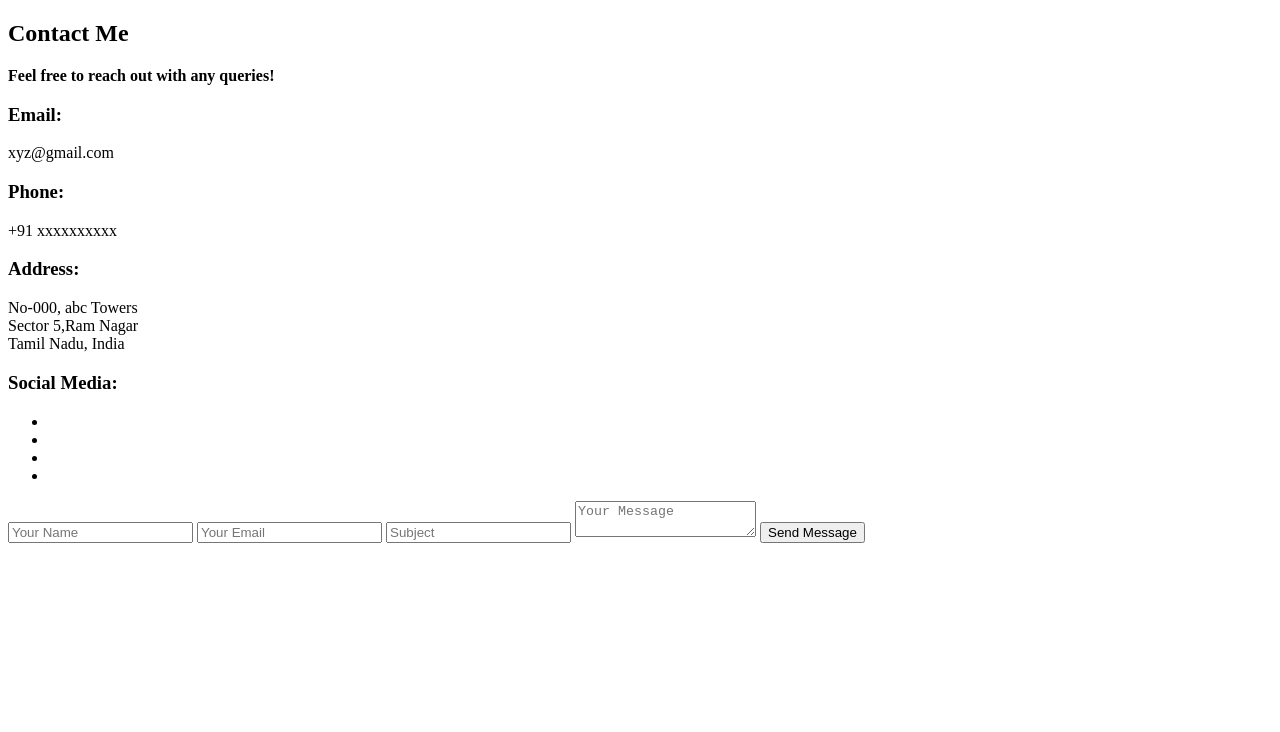
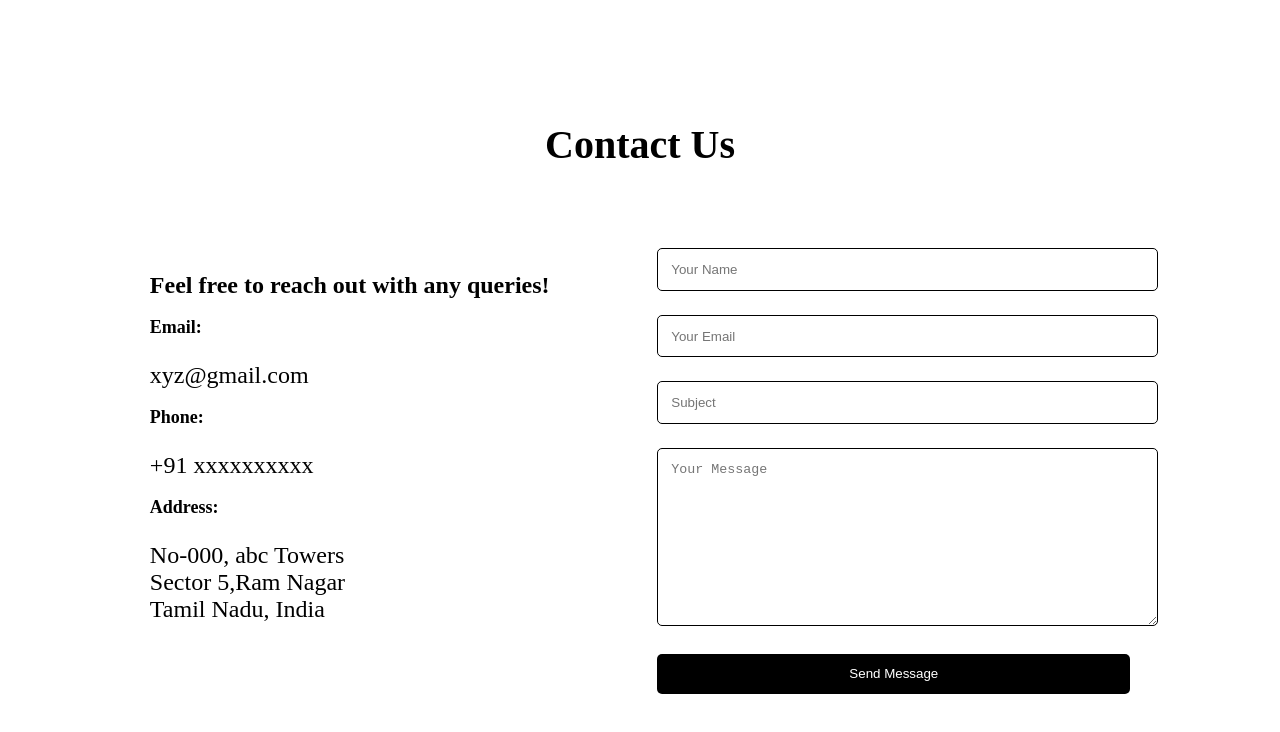
Before and after one commit to 22BDS0082/food-ordering-website, a plain HTML site: page contact.html in a window 1280 px wide. Drawn offline with Linux system fonts and the light colour scheme.

Commit message:
fix: fix errors in contact page

```diff
--- a/contact.css
+++ b/contact.css
@@ -4,11 +4,12 @@
     align-items: center;
     flex-direction: column;
     padding: 5rem 9%;
-    background-color: white;
+    background-color: #fff;
+    color: #000;
 }
 
 .contact h2 {
-    color: black;
+    color: #000;
     font-size: 2.5rem;
     margin-bottom: 3rem;
 }
@@ -38,9 +39,9 @@
     margin-bottom: 1.5rem;
     padding: 0.8rem;
     border-radius: 5px;
-    border: 1px solid black;
-    background-color: black;
-    color: white;
+    border: 1px solid #000;
+    background-color: #fff;
+    color: #000;
     text-transform: none;
 }
 
@@ -49,31 +50,30 @@
 }
 
 .contact-form button {
-    background-color: beige;
-    color: black;
+    background-color: #000;
+    color: #fff;
     border: none;
     cursor: pointer;
 }
 
 .contact-form button:hover {
-    background-color: black;
-    color: beige;
+    background-color: #fff;
+    color: #000;
 }
 
-.contact-heading
-{
+.contact-heading {
     font-size: large;
-    color: black;
-
+    color: #000;
     margin-bottom: 0.5rem;
 }
+
 .social-media {
     text-align: left;
     margin-right: 3px;
 }
 
 .social-media p {
-    color: black;
+    color: #000;
     font-size: 1.5rem;
     margin-bottom: 1rem;
     font-stretch: expanded;
@@ -91,13 +91,13 @@
 }
 
 .social-media ul li a {
-    color: beige;
+    color: #000;
     text-decoration: none;
     font-size: 2.5rem;
 }
 
 .social-media ul li a:hover {
-    color: black;
+    color: #fff;
 }
 
 .fa-brands {
--- a/contact.html
+++ b/contact.html
@@ -4,10 +4,11 @@
     <meta charset="UTF-8">
     <meta name="viewport" content="width=device-width, initial-scale=1.0">
     <title>Document</title>
+    <link rel="stylesheet" href="contact.css">
 </head>
 <body>
     <section class="contact" id="contact">
-        <h2>Contact Me</h2>
+        <h2>Contact Us</h2>
         <div class="contact-content">
             <div class="social-media">
                <p> <b>Feel free to reach out with any queries!</b></p>
@@ -21,16 +22,7 @@
                         Sector 5,Ram Nagar <br>
                         Tamil Nadu, India
                     </p>
-                    <h3 class="contact-heading">Social Media:</h3>
 
-                <ul>
-                    <li><a href="https://www.instagram.com/ojaskittur/"><i class="fa-brands fa-instagram"></i></a></li>
-                    <li><a href="https://github.com/22BDS0082"><i class="fa-brands fa-square-github"></i></a></li>
-                    <li><a href="https://www.linkedin.com/in/ojas-kittur-74050320b/"><i
-                                class="fa-brands fa-linkedin"></i></a></li>
-                    <li><a href="https://discordapp.com/users/750940379448082442"><i
-                                class="fa-brands fa-discord"></i></a></li>
-                </ul>
             </div>
             <div class="contact-form">
 
@@ -44,5 +36,6 @@
             </div>
         </div>
     </section>
+    <script src="contact.js"></script>
 </body>
 </html>
```
